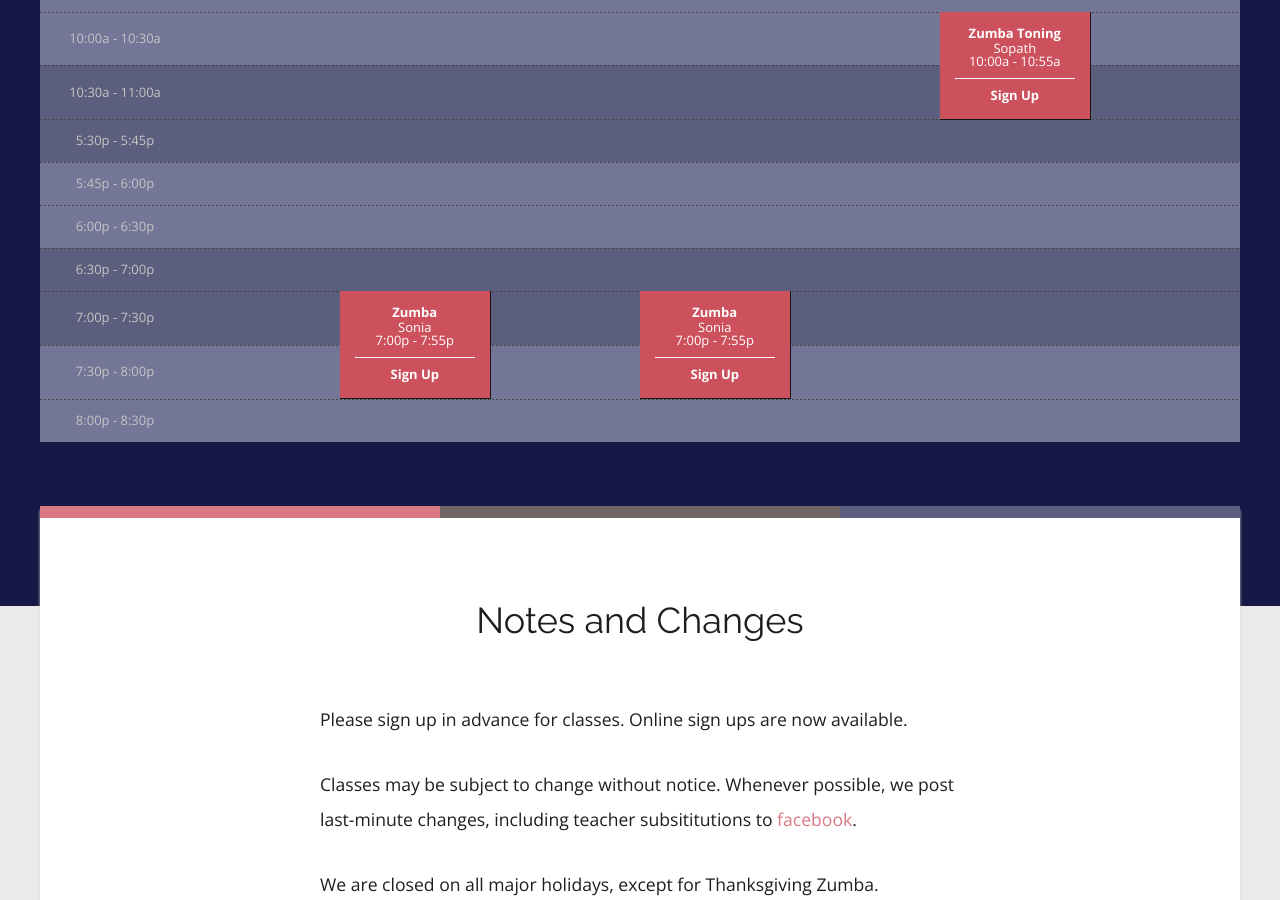
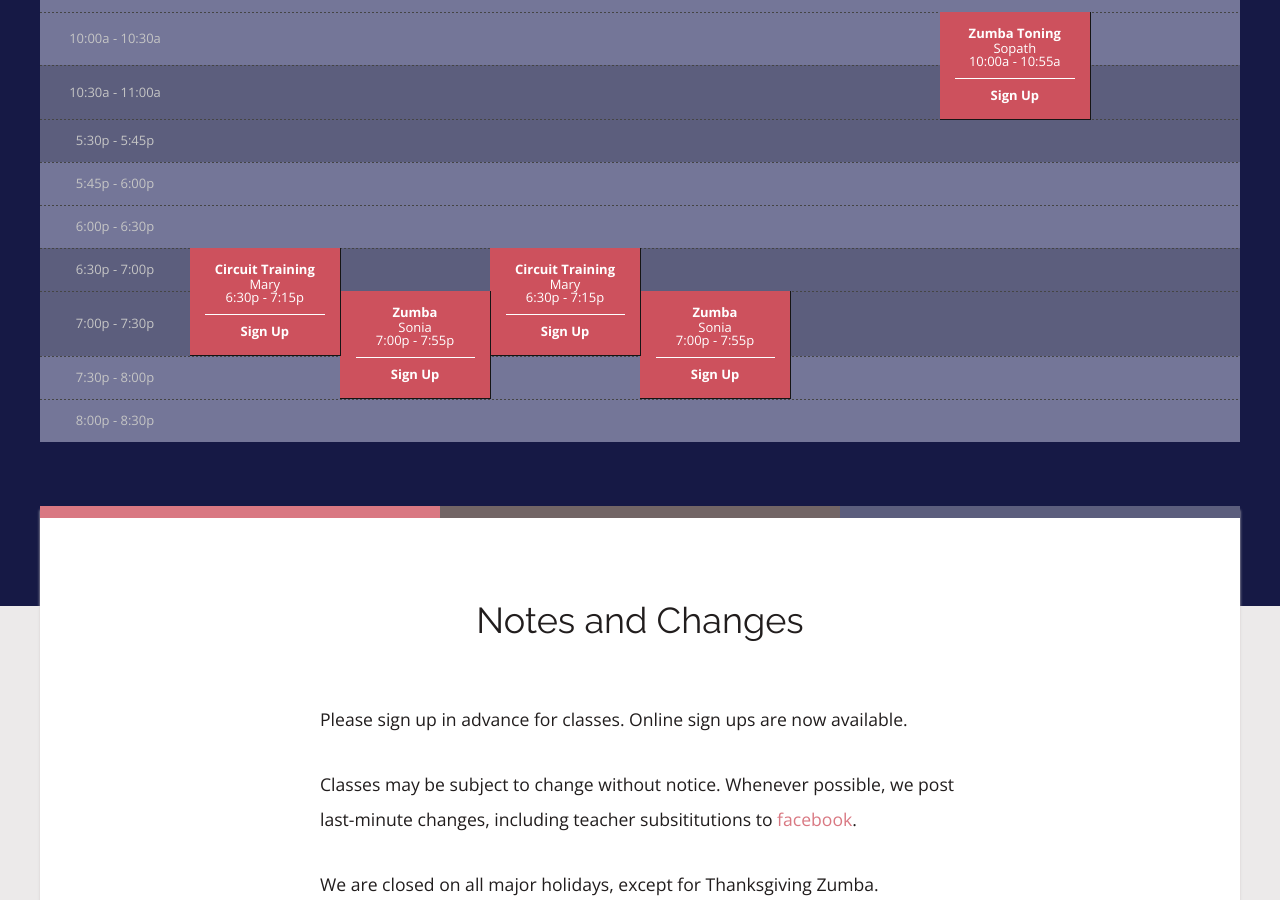
Before and after one commit to rwstone/shapeitup, a Jekyll site: the page built from schedule/index.md, in a window 1280 px wide and 900 px high, scrolled down 464 px. Built offline with Jekyll 4.4.1, drawn with Linux system fonts in a browser that asks for light colours; some web fonts are replaced.

Commit message:
Updated Index

```diff
--- a/schedule/index.md
+++ b/schedule/index.md
@@ -3,11 +3,23 @@ title: Group Fitness Schedule
 date: 2022-07-18 08:01:00 -04:00
 allow_online_signups: true
 sessions:
+- class: Circuit Training
+  instructor: Mary
+  day: Monday
+  start_time: 6:30p
+  end_time: 7:15p
+  length: 2
 - class: Zumba
   instructor: Sonia
   day: Tuesday
   start_time: 7:00p
   end_time: 7:55p
+  length: 2
+- class: Circuit Training
+  instructor: Mary
+  day: Wednesday
+  start_time: 6:30p
+  end_time: 7:15p
   length: 2
 - class: Zumba
   instructor: Sonia
```
